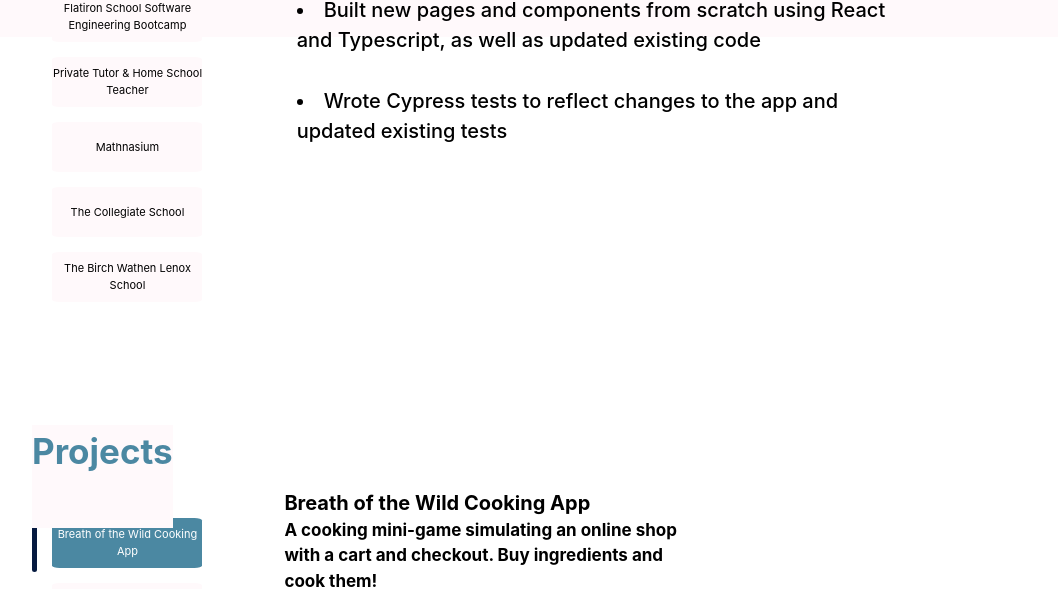
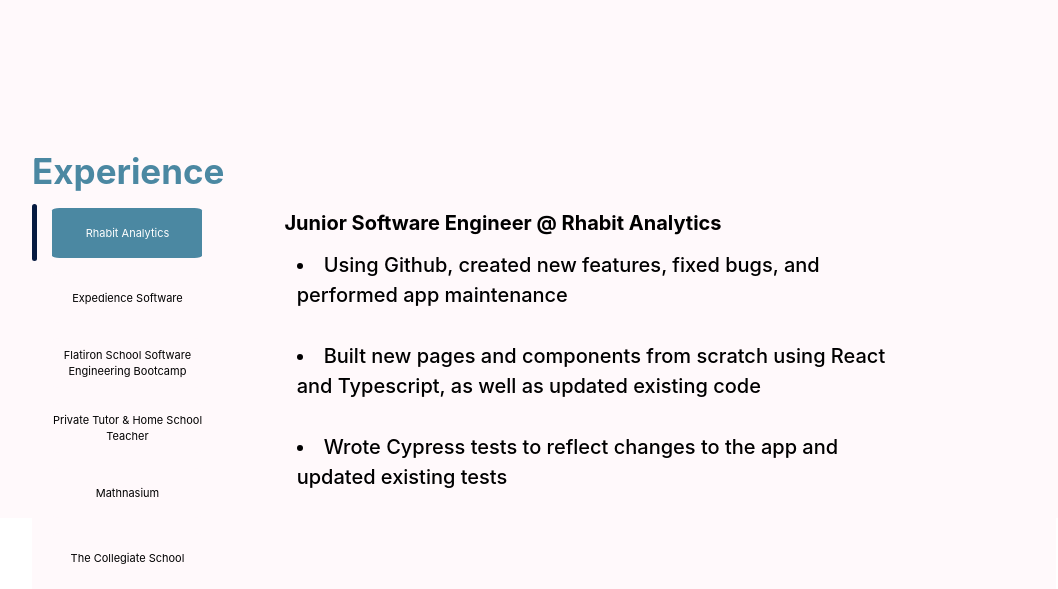
Before and after one commit to dylantoporek/portfolio-project, a React (Create React App) app: page / in a window 1280 px wide. Shown: the part 1768-2357 px from the top of the page, without its empty margins (96-1154 px from the left). Built offline with nearby package versions, Linux system fonts and the light colour scheme.

Commit message:
small edits

```diff
--- a/src/App.scss
+++ b/src/App.scss
@@ -3,7 +3,6 @@
 
 .section-title{
   position: relative;
-  background-color: #FFF9FB;
   display: flex;
   color: #4B88A2;
   align-self: flex-start;
--- a/src/components/App/App.js
+++ b/src/components/App/App.js
@@ -20,7 +20,7 @@
     <Stack
       flexDir={'column'}
       width={'100%'}
-      height={'100%'}
+      height={'120%'}
       background-color={'#FFF9FB'}>
       <Navbar selectedPage={selectedPage}/>
       <Contact/>
--- a/src/components/Home/index.scss
+++ b/src/components/Home/index.scss
@@ -5,7 +5,7 @@
     display: flex;
     flex-direction: column;
     width: fit-content;
-    height: fit-content;
+    height: 150%;
     top: 0%;
     background-color: #FFF9FB;
 }
--- a/src/components/InteractiveResume/index.scss
+++ b/src/components/InteractiveResume/index.scss
@@ -6,12 +6,13 @@
   align-self: center;
   word-wrap: normal;
   width: 100%;
+  height: 100%;
   display: flex;
   flex-direction: column;
   justify-items: center;
   align-items: center;
   font-size: 20px;
-  background-color: '#FFF9FB';
+  background-color: #FFF9FB;
 }
   #resume-container{
     position: relative;
--- a/src/components/ProjectItem/index.scss
+++ b/src/components/ProjectItem/index.scss
@@ -6,14 +6,14 @@
   align-self: center;
   word-wrap: normal;
   width: 80%;
-  top: 60%;
+  top: 35%;
   display: flex;
   flex-direction: column;
   justify-items: center;
   align-items: center;
   font-size: 20px;
-  overflow: hidden;
-  background-color: '#FFF9FB';
+  background-color: #FFF9FB;
+  padding-bottom: 100px;
 }
 
 #portfolio-container{
```
